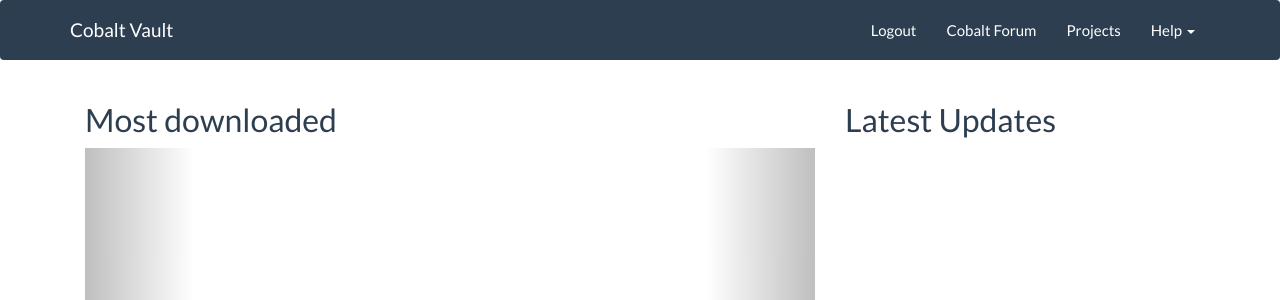
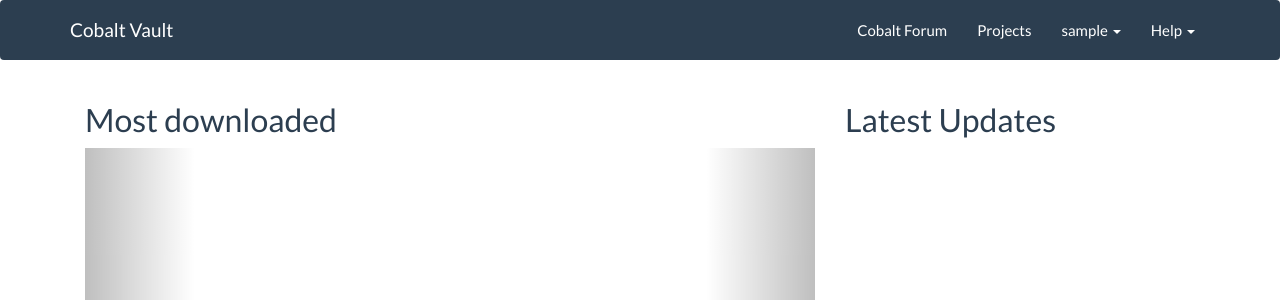
Before and after one commit to Northcodeno/cobaltvault.no, a Django app: page / in a window 1280 px wide. Shown: the top 300 px of the page. Run offline with Django 3.2, Linux system fonts and the light colour scheme; the visitor is signed in with stand-in values (Sample User, id 1); data that the repository does not hold is empty; some libraries are stand-ins or nearby versions.

Commit message:
Adapted navbar when logged in

```diff
--- a/mainpage/templates/mainpage/index.html
+++ b/mainpage/templates/mainpage/index.html
@@ -27,19 +27,25 @@
 						Cobalt Vault
 					</a>
 					<a class="navbar-toggle" data-toggle="collapse" data-target="#header-collapse">
-    						<span class="icon-bar"></span>
-    						<span class="icon-bar"></span>
-    						<span class="icon-bar"></span>
-    					</a>
+						<span class="icon-bar"></span>
+						<span class="icon-bar"></span>
+						<span class="icon-bar"></span>
+					</a>
 				</section>
 				<nav class="navbar-collapse collapse" id="header-collapse">
 					<ul class="nav navbar-nav navbar-right">
 						<li><a href="{% url 'index' %}">{% bootstrap_icon 'home' %}</a></li>
-						{% if user.is_authenticated %}
-						<li><a href="{% url 'logout' %}">Logout</a></li>
-						{% endif %}
 						<li><a href="https://forum.cobaltvault.no">Cobalt Forum</a></li>
 						<li><a href="{% url 'list' %}">Projects</a></li>
+						{% if user.is_authenticated %}
+						<li class="dropdown">
+							<a href="#" data-toggle="dropdown">{{ user.username }} <span class="caret"/></a>
+							<ul class="dropdown-menu">
+								<li><a href="#"><span class="glyphicon glyphicon-user"/> Profile</a></li>
+								<li><a href="{% url 'logout' %}"><span class="glyphicon glyphicon-log-out"/> Logout</a></li>
+							</ul>
+						</li>
+						{% endif %}
 						<li class="dropdown">
 							<a href="#" data-toggle="dropdown">Help <span class="caret" /></a>
 							<ul class="dropdown-menu">
```
